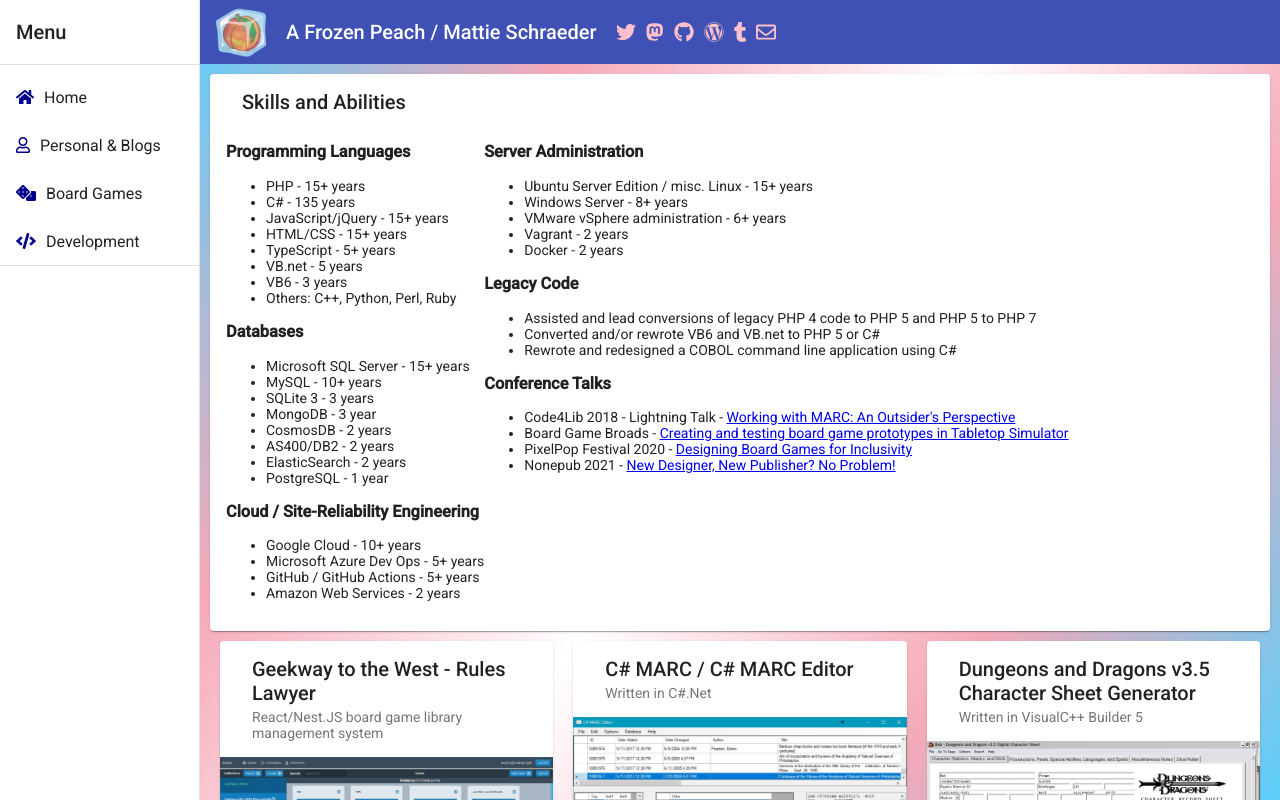
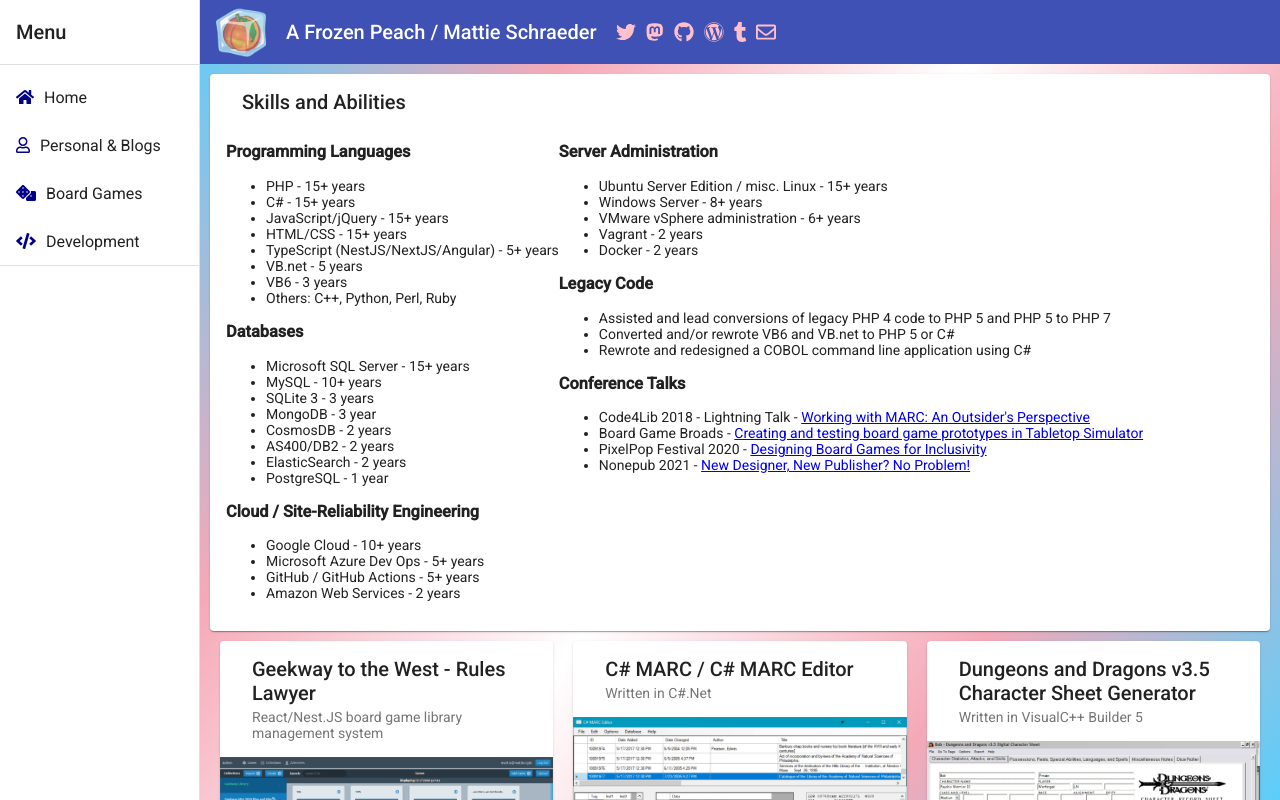
Before and after one commit to afrozenpeach/afrozenpeach, an Angular app: page /development in a window 1280 px wide. Built offline with nearby package versions, Linux system fonts and the light colour scheme.

Commit message:
update typescript/fix typo on c#

```diff
--- a/src/app/development/project-container/project-container.component.html
+++ b/src/app/development/project-container/project-container.component.html
@@ -8,10 +8,10 @@
                 <h3>Programming Languages</h3>
                 <ul>
                     <li>PHP - 15+ years</li>
-                    <li>C# - 135 years</li>
+                    <li>C# - 15+ years</li>
                     <li>JavaScript/jQuery - 15+ years</li>
                     <li>HTML/CSS - 15+ years</li>
-                    <li>TypeScript - 5+ years</li>
+                    <li>TypeScript (NestJS/NextJS/Angular) - 5+ years</li>
                     <li>VB.net - 5 years</li>
                     <li>VB6 - 3 years</li>
                     <li>Others: C++, Python, Perl, Ruby</li>
```
Also changed, not shown: 1 other file (tests, documents, lock files or other folders).
